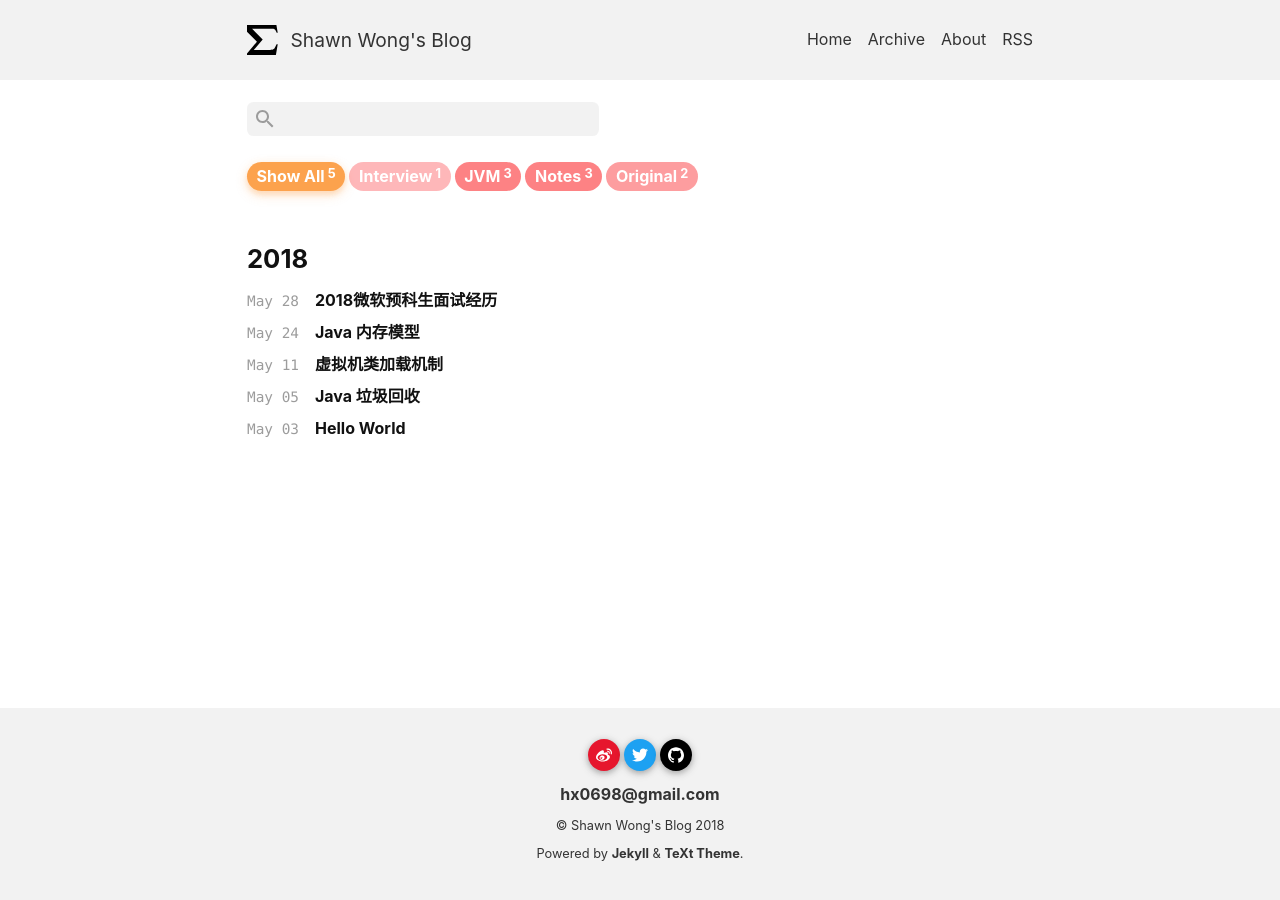
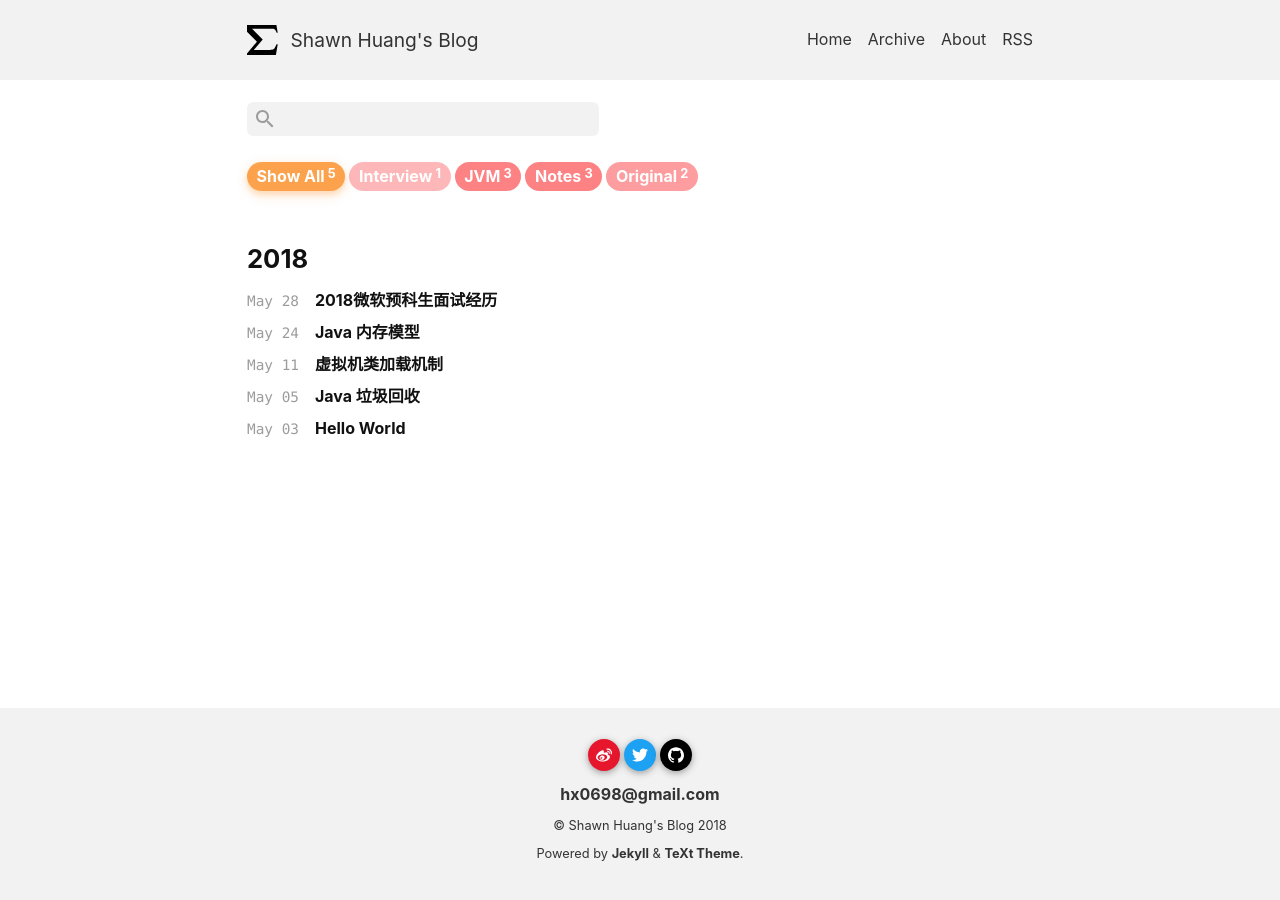
Before and after one commit to Shawn-Hx/Shawn-Hx.github.io, a Jekyll site: the page built from all.html, in a window 1280 px wide. Built offline with Jekyll 4.4.1, drawn with Linux system fonts in a browser that asks for light colours; nearby versions of some CDN libraries.

Commit message:
Change English name

```diff
--- a/_config.yml
+++ b/_config.yml
@@ -15,9 +15,9 @@ text_color_theme: default #eg: default | dark | forest | ocean | chocolate | ora
 ## Base settings ##
 # url:  #the base hostname & protocol for your site e.g. https://www.someone.com
 baseurl: /
-title: Shawn Wong's Blog
+title: Shawn Huang's Blog
 description: > #this means to ignore newlines until "nav_lists:"
-  Shawn Wong's Blog
+  Shawn Huang's Blog
 
 nav_lists:
   - titles:
```
